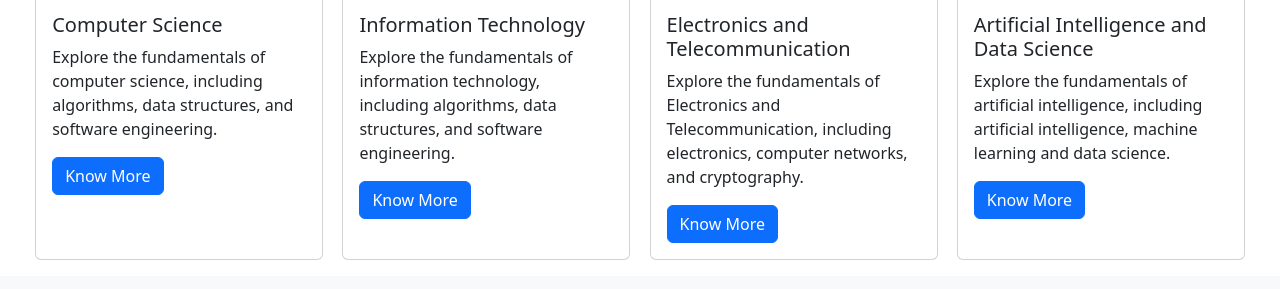
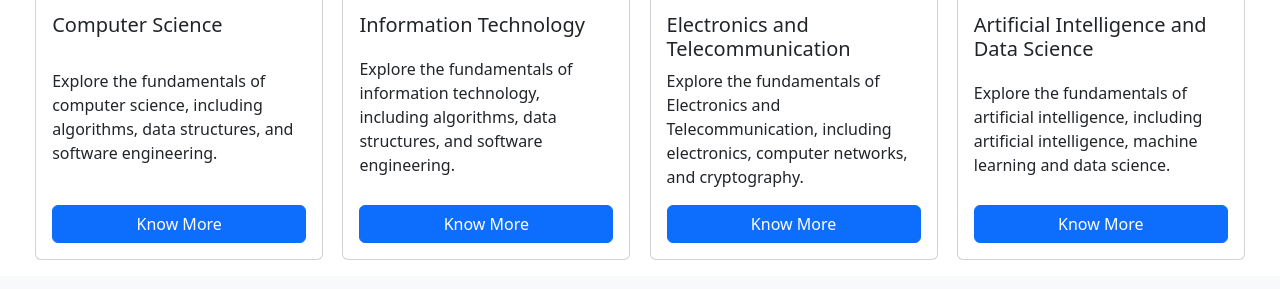
Before and after one commit to Anuprita2022-26/bootstrap_vesit, a plain HTML site: page index.html in a window 1280 px wide. Shown: the part 1389-1678 px from the top of the page. Drawn offline with nearby package versions, Linux system fonts and the light colour scheme; grey boxes are pictures that could not be loaded.

Commit message:
update style.css

```diff
--- a/style.css
+++ b/style.css
@@ -2,3 +2,8 @@
     height: 400px;
     width: 100%;
 }
+.card-body{
+    display: flex;
+    flex-direction: column;
+    justify-content: space-between;
+}
```
